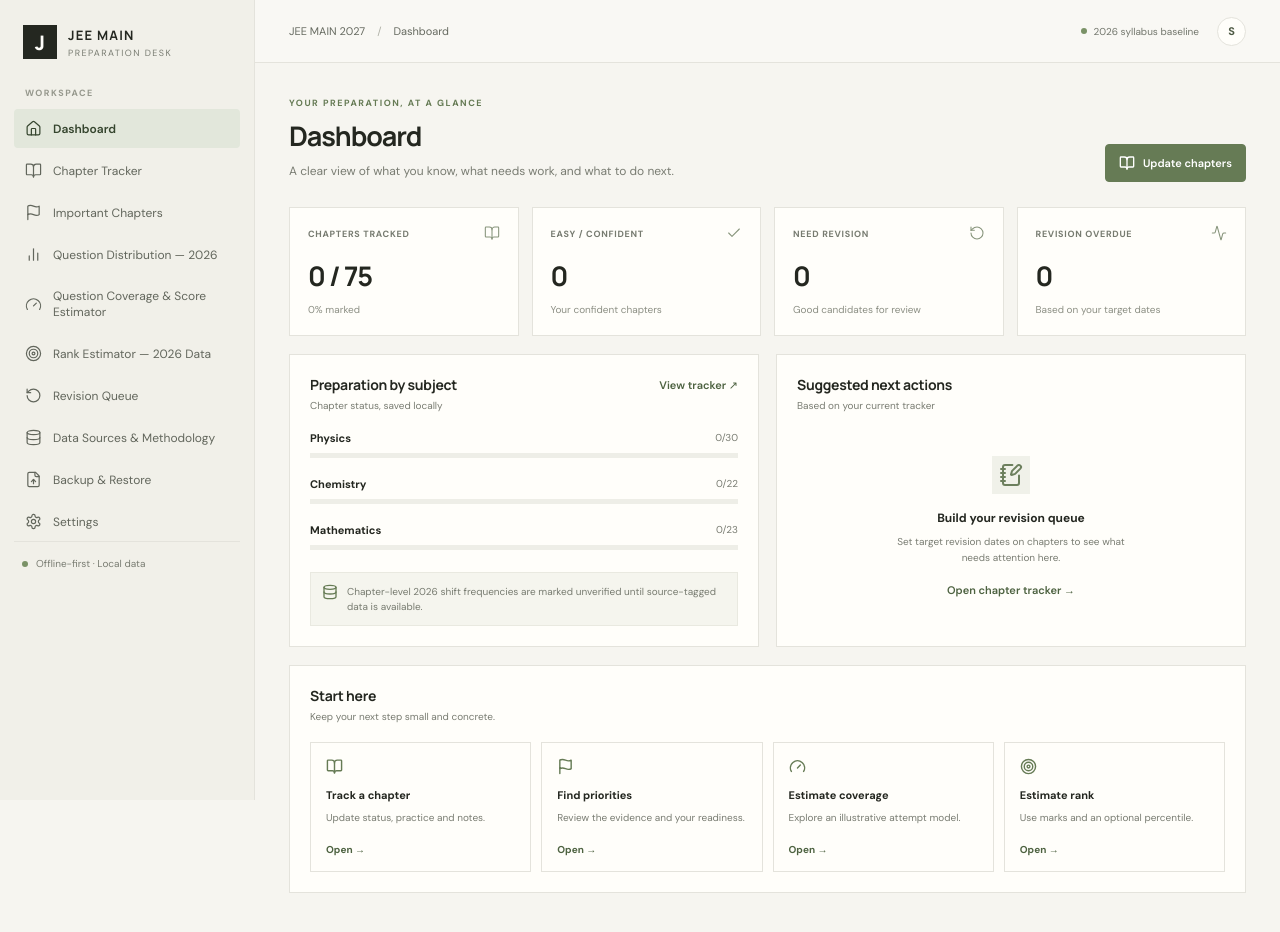
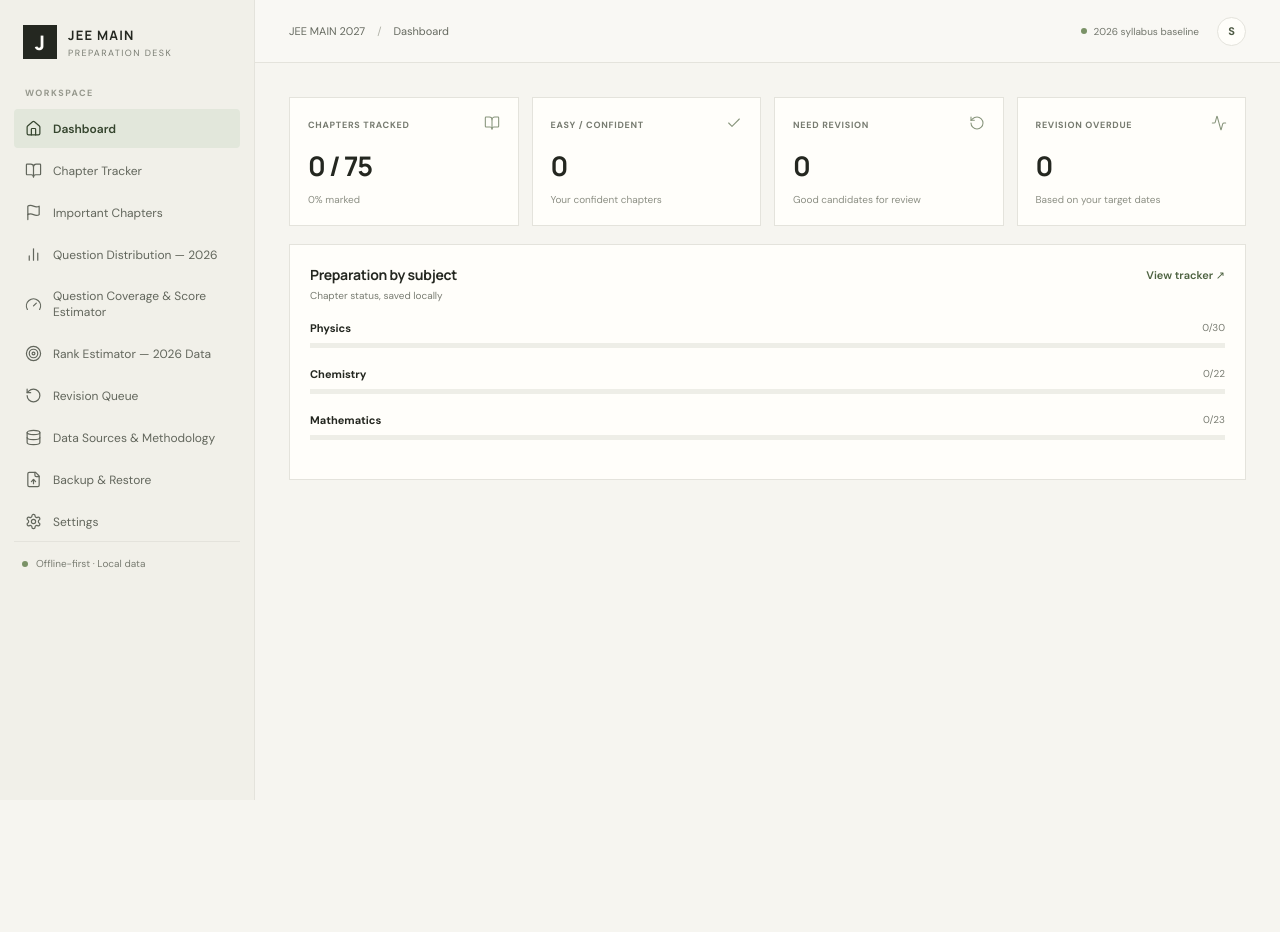
Before and after one commit to dineshrox186/sigmatracker, a React (Vite) app: page / in a window 1280 px wide. Shown: the top 932 px of the page. After the commit the page ends 800 px from the top, so only its background shows below. Built offline with nearby package versions, Linux system fonts and the light colour scheme.

Commit message:
Simplify dashboard and remove unrequested sections

```diff
--- a/src/ui/App.tsx
+++ b/src/ui/App.tsx
@@ -35,11 +35,8 @@
   {drawer&&<button className="scrim" aria-label="Close navigation" onClick={()=>setDrawer(false)}/>}
   <main className="main"><header className="topbar"><button className="icon-btn menu-btn" onClick={()=>setDrawer(true)} aria-label="Open navigation"><Menu size={20}/></button><div className="crumb">JEE MAIN 2027 <span>/</span> {page}</div><div className="top-actions"><span className="baseline"><span className="dot"></span> 2026 syllabus baseline</span><button className="avatar" title="Settings" onClick={()=>setPage('Settings')}>S</button></div></header>
    <div className="content">
-    {page==='Dashboard'&&<><div className="page-heading"><div><p className="eyebrow">YOUR PREPARATION, AT A GLANCE</p><h1>Dashboard</h1><p className="muted">A clear view of what you know, what needs work, and what to do next.</p></div><button className="button primary" onClick={()=>setPage('Chapter Tracker')}><BookOpen size={16}/> Update chapters</button></div>
-      <div className="stats-grid"><Stat label="CHAPTERS TRACKED" value={`${chapters.length-counts['Unmarked']} / ${chapters.length}`} foot={`${pct}% marked`} icon={<BookOpen/>}/><Stat label="EASY / CONFIDENT" value={counts['Easy / Confident']} foot="Your confident chapters" icon={<Check/>}/><Stat label="NEED REVISION" value={counts['Need Revision']} foot="Good candidates for review" icon={<RotateCcw/>}/><Stat label="REVISION OVERDUE" value={due.length} foot="Based on your target dates" icon={<Activity/>}/></div>
-      <div className="two-col"><section className="panel"><div className="panel-head"><div><h2>Preparation by subject</h2><p>Chapter status, saved locally</p></div><button className="text-button" onClick={()=>setPage('Chapter Tracker')}>View tracker ↗</button></div>{(['Physics','Chemistry','Mathematics'] as Subject[]).map(s=>{const total=chapters.filter(c=>c.subject===s).length;const done=chapters.filter(c=>c.subject===s&&(progress[c.id]?.status??'Unmarked')!=='Unmarked').length;return <div className="subject-progress" key={s}><div className="subject-line"><strong>{s}</strong><span>{done}/{total}</span></div><div className="progress-track"><div style={{width:`${total?done/total*100:0}%`}}/></div></div>})}<div className="note-strip"><Database size={16}/><span>Chapter-level 2026 shift frequencies are marked unverified until source-tagged data is available.</span></div></section>
-      <section className="panel"><div className="panel-head"><div><h2>Suggested next actions</h2><p>Based on your current tracker</p></div></div>{due.length?due.slice(0,4).map(c=><div className="action-row" key={c.id}><div><strong>{c.name}</strong><span>{c.subject} · Revision date reached</span></div><button className="small-button" onClick={()=>{setSelected(c.id);setPage('Chapter Tracker')}}>Review</button></div>):<div className="empty-state"><div className="empty-icon"><NotebookPen/></div><strong>Build your revision queue</strong><p>Set target revision dates on chapters to see what needs attention here.</p><button className="text-button" onClick={()=>setPage('Chapter Tracker')}>Open chapter tracker →</button></div>}</section></div>
-      <section className="panel"><div className="panel-head"><div><h2>Start here</h2><p>Keep your next step small and concrete.</p></div></div><div className="quick-grid"><Quick icon={<BookOpen/>} title="Track a chapter" body="Update status, practice and notes." onClick={()=>setPage('Chapter Tracker')}/><Quick icon={<Flag/>} title="Find priorities" body="Review the evidence and your readiness." onClick={()=>setPage('Important Chapters')}/><Quick icon={<Gauge/>} title="Estimate coverage" body="Explore an illustrative attempt model." onClick={()=>setPage('Question Coverage & Score Estimator')}/><Quick icon={<Target/>} title="Estimate rank" body="Use marks and an optional percentile." onClick={()=>setPage('Rank Estimator — 2026 Data')}/></div></section>
+    {page==='Dashboard'&&<><div className="stats-grid"><Stat label="CHAPTERS TRACKED" value={`${chapters.length-counts['Unmarked']} / ${chapters.length}`} foot={`${pct}% marked`} icon={<BookOpen/>}/><Stat label="EASY / CONFIDENT" value={counts['Easy / Confident']} foot="Your confident chapters" icon={<Check/>}/><Stat label="NEED REVISION" value={counts['Need Revision']} foot="Good candidates for review" icon={<RotateCcw/>}/><Stat label="REVISION OVERDUE" value={due.length} foot="Based on your target dates" icon={<Activity/>}/></div>
+      <section className="panel"><div className="panel-head"><div><h2>Preparation by subject</h2><p>Chapter status, saved locally</p></div><button className="text-button" onClick={()=>setPage('Chapter Tracker')}>View tracker ↗</button></div>{(['Physics','Chemistry','Mathematics'] as Subject[]).map(s=>{const total=chapters.filter(c=>c.subject===s).length;const done=chapters.filter(c=>c.subject===s&&(progress[c.id]?.status??'Unmarked')!=='Unmarked').length;return <div className="subject-progress" key={s}><div className="subject-line"><strong>{s}</strong><span>{done}/{total}</span></div><div className="progress-track"><div style={{width:`${total?done/total*100:0}%`}}/></div></div>})}</section>
     </>}
     {page==='Chapter Tracker'&&<><div className="page-heading"><div><p className="eyebrow">SIGMA TRACKER CHAPTER LIST</p><h1>Chapter Tracker</h1><p className="muted">Status and completion are independent. Changes save automatically on this device.</p></div><div className="heading-actions"><button className={`button ${view==='table'?'selected':''}`} onClick={()=>setView('table')}>Table</button><button className={`button ${view==='compact'?'selected':''}`} onClick={()=>setView('compact')}>Compact</button></div></div>
       <div className="filter-bar"><div className="searchbox"><Search size={16}/><input value={query} onChange={e=>setQuery(e.target.value)} placeholder="Search chapters, units, subtopics…"/></div><select value={subject} onChange={e=>setSubject(e.target.value as any)}><option>All</option><option>Physics</option><option>Chemistry</option><option>Mathematics</option></select><select value={cls} onChange={e=>setCls(e.target.value)}><option value="All">All classes</option><option value="11">Class 11</option><option value="12">Class 12</option></select><select value={statusFilter} onChange={e=>setStatusFilter(e.target.value)}><option value="All">All statuses</option>{statuses.map(s=><option key={s}>{s}</option>)}</select><select value={sort} onChange={e=>setSort(e.target.value)}><option value="important">Unit</option><option value="revision">Revision due</option><option value="alphabetical">Alphabetical</option></select></div>
```
